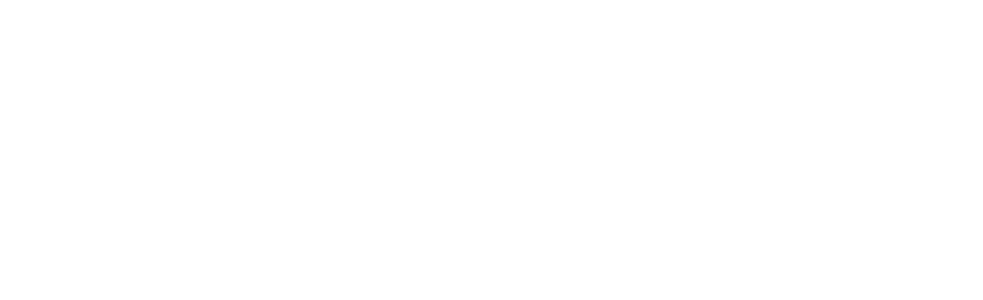
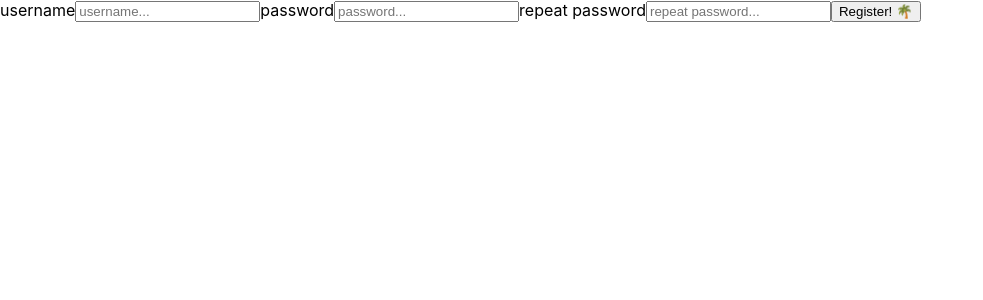
Before and after one commit to build-week-med-cabinet-2/frontend, a React (Create React App) app: page /signup in a window 1280 px wide. Shown: the top 300 px of the page, without its empty margins (0-983 px from the left). Built offline with nearby package versions, Linux system fonts and the light colour scheme.

Commit message:
register component set up and routes to helloworld component

```diff
--- a/src/components/Register.js
+++ b/src/components/Register.js
@@ -0,0 +1,69 @@
+import React, { useState } from "react";
+import axios from "axios";
+
+const Register = props => {
+  const initialValues = {
+    username: "",
+    password: "",
+    repeatPassword: ""
+  };
+
+  const [credentials, setCredentials] = useState(initialValues);
+
+  const handleChange = e => {
+    setCredentials({ ...credentials, [e.target.name]: e.target.value });
+  };
+  const submitRegister = e => {
+    e.preventDefault();
+    const URL = "https://ourheroku.database/";
+    const fakeToken = "this is a fake token this is bad";
+    // axios
+    //   .post(`${URL}login`, credentials)
+    //   .then(res => {
+    //     localStorage.setItem("token", fakeToken);
+    //     props.history.push("/helloworld");
+    //   })
+    //   .catch(err => console.log(err.response));
+    localStorage.setItem("token", fakeToken);
+    props.history.push("/helloworld");
+    setCredentials(initialValues);
+  };
+  return (
+    <div className="Register-Form-Wrapper">
+      <form onSubmit={submitRegister}>
+        <label htmlFor="username">username</label>
+        <input
+          type="text"
+          name="username"
+          onChange={handleChange}
+          value={credentials.username}
+          placeholder="username..."
+        />
+        <label htmlFor="password">password</label>
+        <input
+          type="password"
+          name="password"
+          onChange={handleChange}
+          value={credentials.password}
+          placeholder="password..."
+        />
+        <label htmlFor="repeat password">repeat password</label>
+        <input
+          type="password"
+          name="repeatPassword"
+          onChange={handleChange}
+          value={credentials.repeatPassword}
+          placeholder="repeat password..."
+        />
+        <button type="submit">
+          Register!{" "}
+          <span role="img" aria-label="PalmTree">
+            🌴
+          </span>
+        </button>
+      </form>
+    </div>
+  );
+};
+
+export default Register;
--- a/src/routes/Routes.js
+++ b/src/routes/Routes.js
@@ -2,12 +2,14 @@
 import { Route } from "react-router";
 import PrivateRoute from "./PrivateRoute";
 import Login from "../components/Login";
+import Register from "../components/Register";
 import HelloWorld from "../components/HelloWorld";
 
 const Routes = () => {
   return (
     <>
       <Route path="/" exact component={Login} />
+      <Route path="/signup" exact component={Register} />
       <PrivateRoute path="/helloworld" exact component={HelloWorld} />
     </>
   );
```
